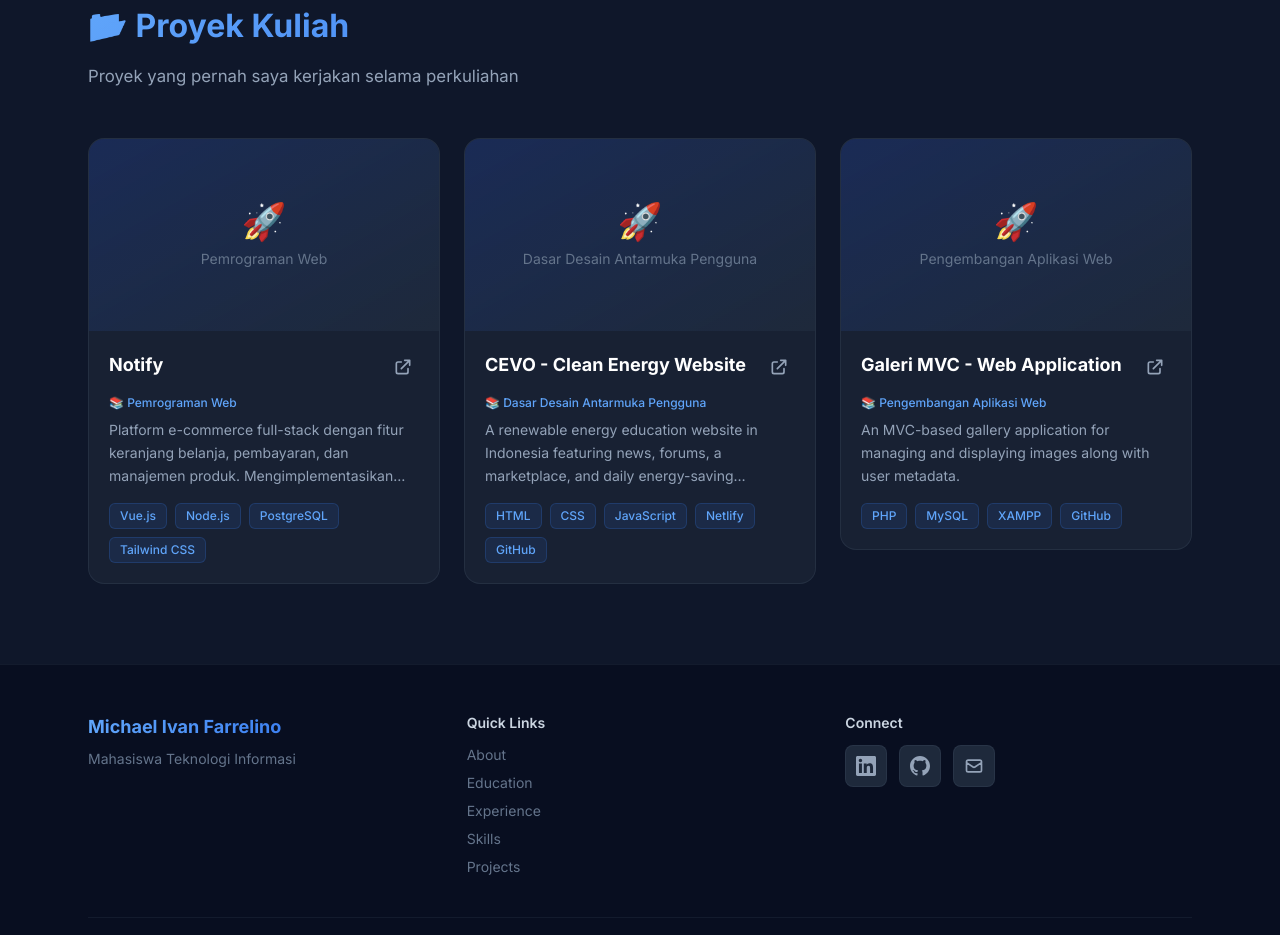
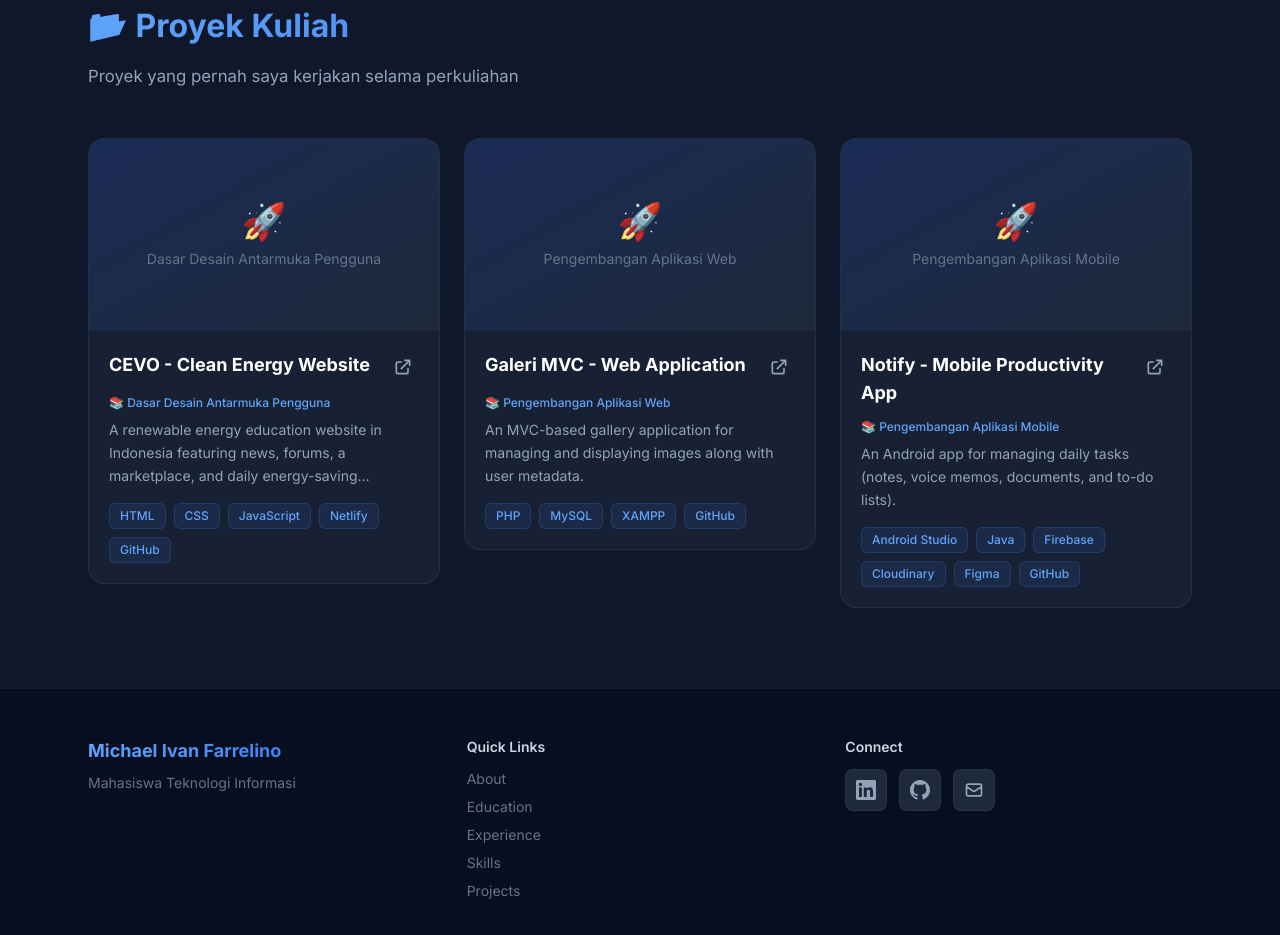
Before and after one commit to mivanf/DigiPort-MyDigitalPortofolio, a Vue app: page / in a window 1280 px wide. Shown: the part 4960-5895 px from the top of the page. Built offline with nearby package versions, Linux system fonts and the light colour scheme.

Commit message:
fix project details: Notify

```diff
--- a/src/data/portfolio.ts
+++ b/src/data/portfolio.ts
@@ -254,14 +254,6 @@ export const portfolioData: PortfolioData = {
   // ── Proyek Kuliah ────────────────────────────────────────────────
   projects: [
     {
-      title: 'Notify',
-      technologies: ['Vue.js', 'Node.js', 'PostgreSQL', 'Tailwind CSS'],
-      description:
-        'Platform e-commerce full-stack dengan fitur keranjang belanja, pembayaran, dan manajemen produk. Mengimplementasikan autentikasi JWT dan REST API.',
-      link: 'https://github.com/mivanf/Project-PAM',
-      course: 'Pemrograman Web',
-    },
-    {
       title: 'CEVO - Clean Energy Website',
       technologies: ['HTML', 'CSS', 'JavaScript', 'Netlify', 'GitHub'],
       description:
@@ -277,5 +269,13 @@ export const portfolioData: PortfolioData = {
       link: 'https://github.com/mivanf/ImageGalleryUTS',
       course: 'Pengembangan Aplikasi Web',
     },
+    {
+      title: 'Notify - Mobile Productivity App',
+      technologies: ['Android Studio', 'Java', 'Firebase', 'Cloudinary', 'Figma', 'GitHub'],
+      description:
+        'An Android app for managing daily tasks (notes, voice memos, documents, and to-do lists).',
+      link: 'https://github.com/mivanf/Project-PAM',
+      course: 'Pengembangan Aplikasi Mobile',
+    },
   ],
 }
```
